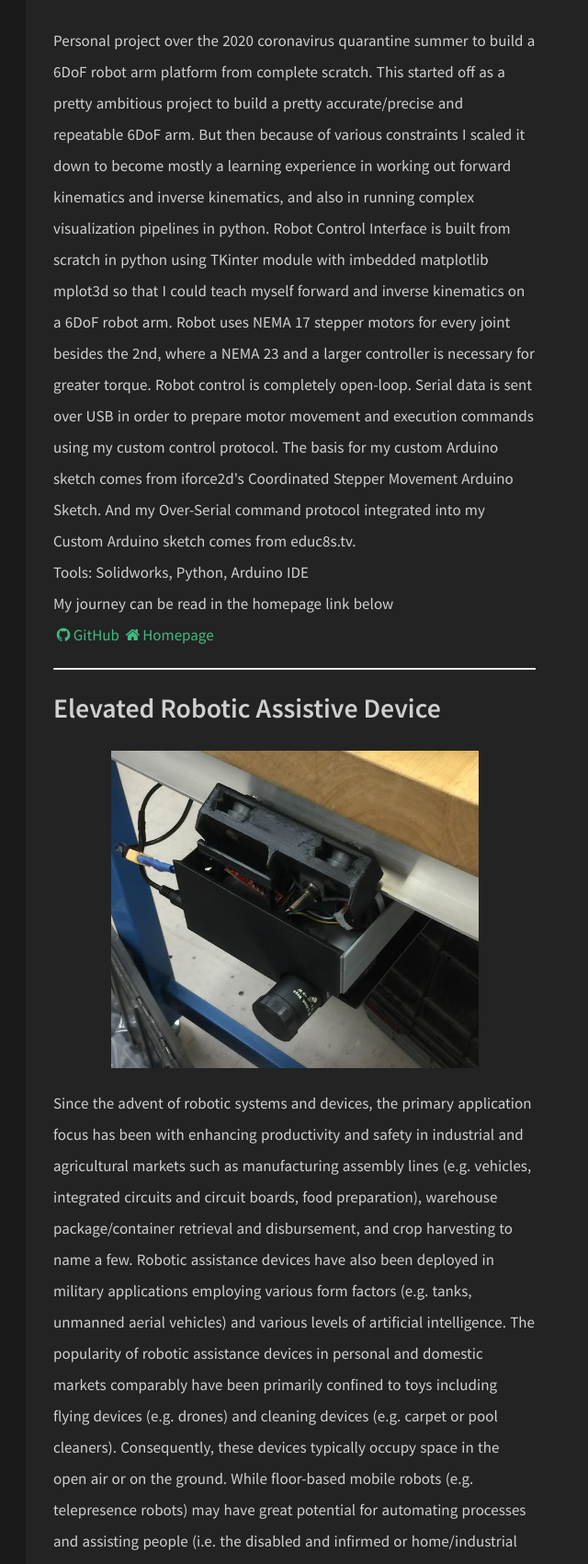
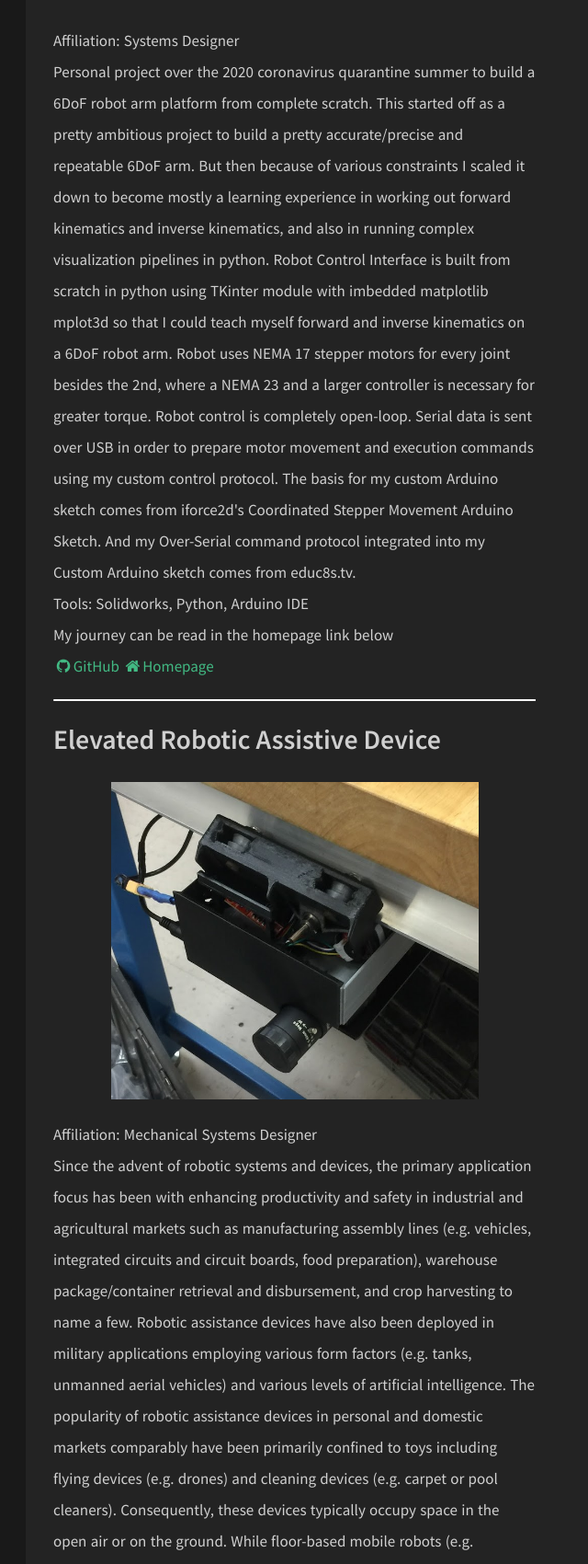
Before and after one commit to uynitsuj/uynitsuj.github.io, a Jekyll site: the page built from about.html, in a window 1280 px wide, cut to the strip 1616-3316 px from the top of the page. Shown: the whole strip at 92% size, without its empty margins (292-932 px from the left). Built offline with Jekyll 4.4.1, drawn with Linux system fonts in a browser that asks for light colours; nearby versions of some CDN libraries.

Commit message:
affiliation role

```diff
--- a/_data/index/projects.yml
+++ b/_data/index/projects.yml
@@ -1,12 +1,12 @@
 - name: 6DoF 3D-Printed Robotic Arm
-  descr: "Personal project over the 2020 coronavirus quarantine summer to build a 6DoF robot arm platform from complete scratch. This started off as a pretty ambitious project to build a pretty accurate/precise and repeatable 6DoF arm. But then because of various constraints I scaled it down to become mostly a learning experience in working out forward kinematics and inverse kinematics, and also in running complex visualization pipelines in python. Robot Control Interface is built from scratch in python using TKinter module with imbedded matplotlib mplot3d so that I could teach myself forward and inverse kinematics on a 6DoF robot arm. Robot uses NEMA 17 stepper motors for every joint besides the 2nd, where a NEMA 23 and a larger controller is necessary for greater torque. Robot control is completely open-loop. Serial data is sent over USB in order to prepare motor movement and execution commands using my custom control protocol. The basis for my custom Arduino sketch comes from iforce2d's Coordinated Stepper Movement Arduino Sketch. And my Over-Serial command protocol integrated into my Custom Arduino sketch comes from educ8s.tv. <br>Tools: Solidworks, Python, Arduino IDE <br>My journey can be read in the homepage link below"
+  descr: "Affiliation: Systems Designer<br>Personal project over the 2020 coronavirus quarantine summer to build a 6DoF robot arm platform from complete scratch. This started off as a pretty ambitious project to build a pretty accurate/precise and repeatable 6DoF arm. But then because of various constraints I scaled it down to become mostly a learning experience in working out forward kinematics and inverse kinematics, and also in running complex visualization pipelines in python. Robot Control Interface is built from scratch in python using TKinter module with imbedded matplotlib mplot3d so that I could teach myself forward and inverse kinematics on a 6DoF robot arm. Robot uses NEMA 17 stepper motors for every joint besides the 2nd, where a NEMA 23 and a larger controller is necessary for greater torque. Robot control is completely open-loop. Serial data is sent over USB in order to prepare motor movement and execution commands using my custom control protocol. The basis for my custom Arduino sketch comes from iforce2d's Coordinated Stepper Movement Arduino Sketch. And my Over-Serial command protocol integrated into my Custom Arduino sketch comes from educ8s.tv. <br>Tools: Solidworks, Python, Arduino IDE <br>My journey can be read in the homepage link below"
   image: ezgif-4-f28f910a4123.gif
   github: https://github.com/uynitsuj/Open6R_ARM
   website: https://uynitsuj.github.io/articles/2020-08/what-an-incoming-umich-freshman-is-doing-to-stay-sharp-during-quarantine
   youtube: https://www.youtube.com/embed/CedyWQmqiJ0
 
 - name: Elevated Robotic Assistive Device
-  descr: "Since the advent of robotic systems and devices, the primary application focus has been with enhancing
+  descr: "Affiliation: Mechanical Systems Designer<br>Since the advent of robotic systems and devices, the primary application focus has been with enhancing
           productivity and safety in industrial and agricultural markets such as manufacturing assembly lines (e.g.
           vehicles, integrated circuits and circuit boards, food preparation), warehouse package/container retrieval
           and disbursement, and crop harvesting to name a few. Robotic assistance devices have also been
```
